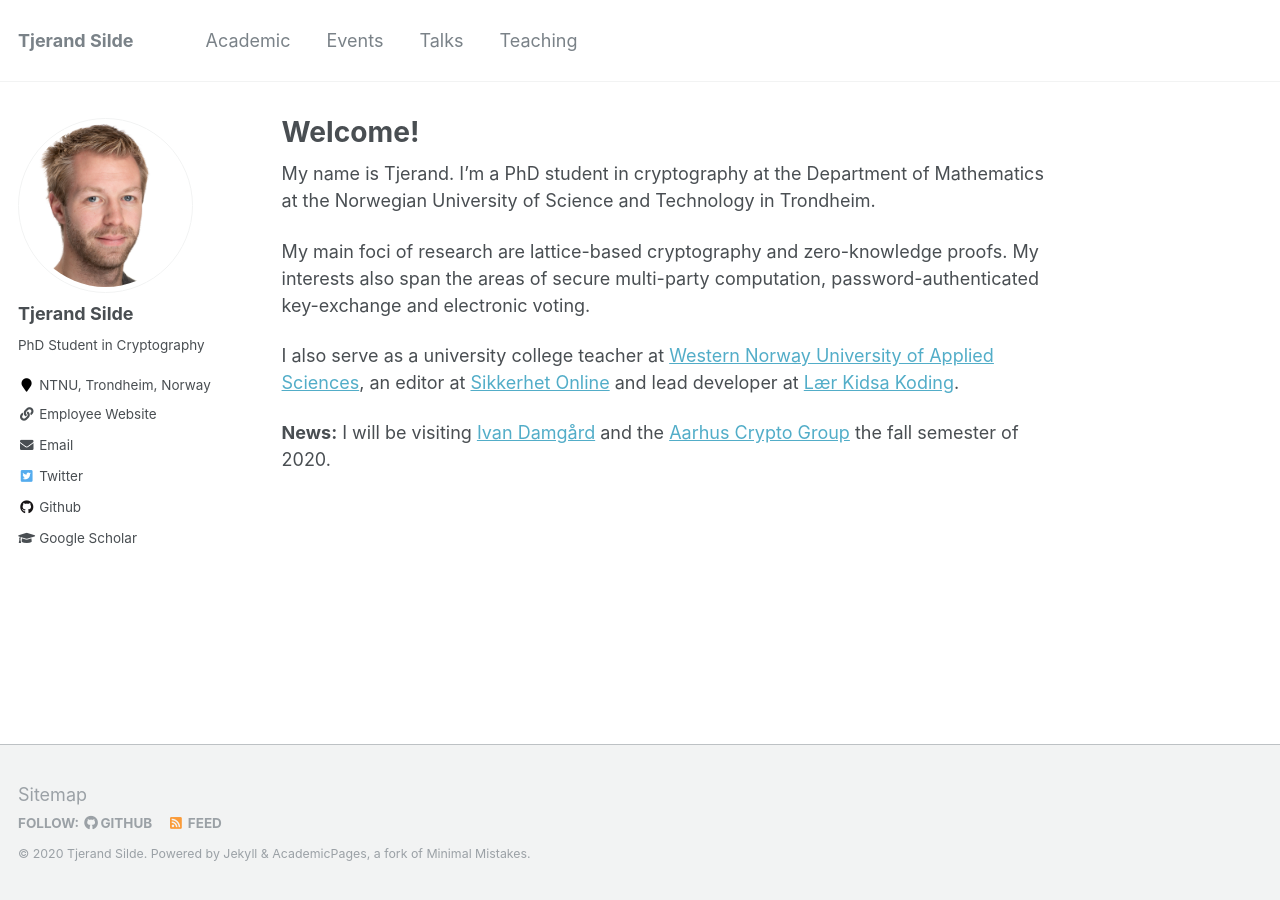
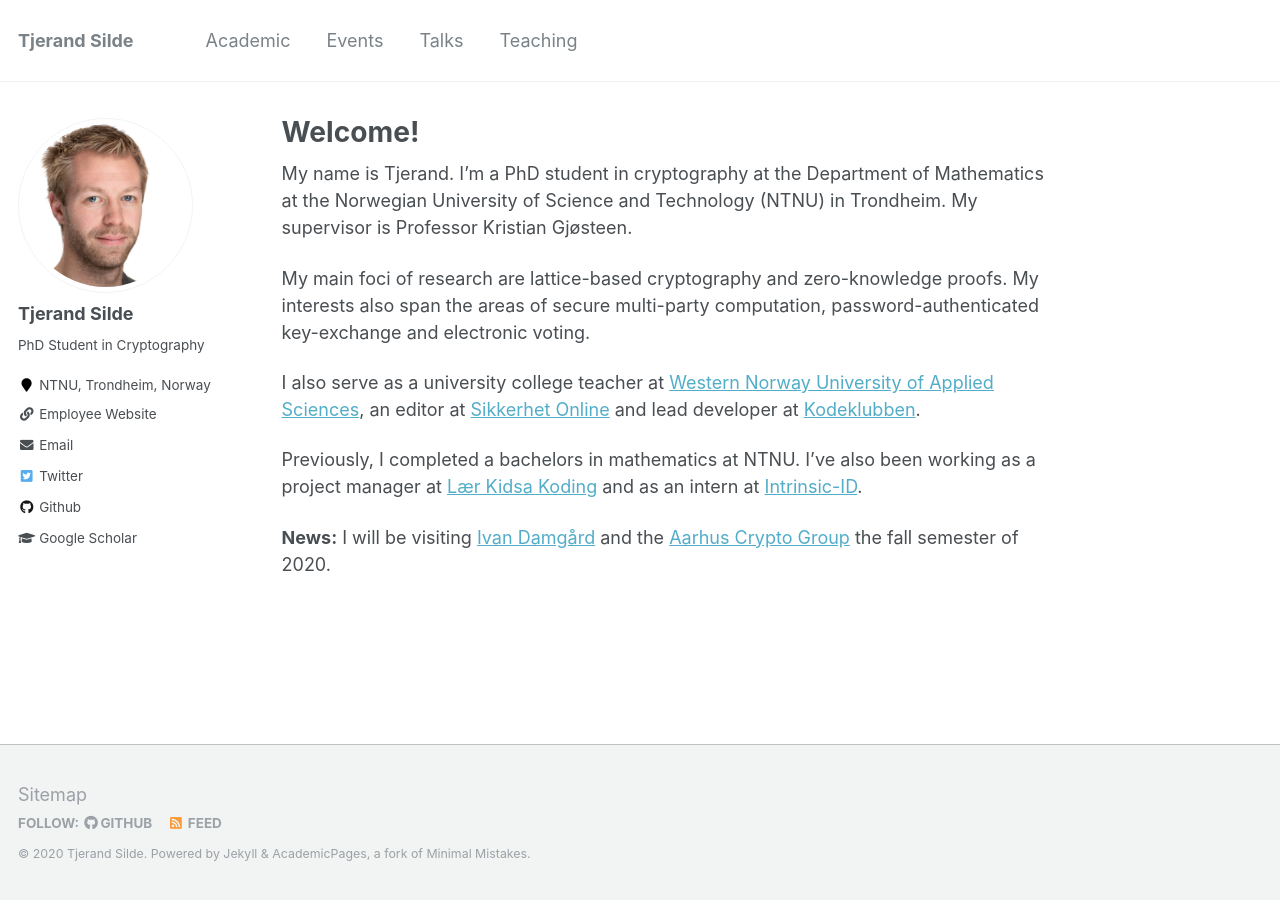
Before and after one commit to tjesi/tjesi.github.io, a Jekyll site: the page built from _pages/about.md, in a window 1280 px wide. Built offline with Jekyll 4.4.1, drawn with Linux system fonts in a browser that asks for light colours.

Commit message:
Update about.md

```diff
--- a/_pages/about.md
+++ b/_pages/about.md
@@ -8,10 +8,12 @@ redirect_from:
   - /about.html
 ---
 
-My name is Tjerand. I’m a PhD student in cryptography at the Department of Mathematics at the Norwegian University of Science and Technology in Trondheim.
+My name is Tjerand. I’m a PhD student in cryptography at the Department of Mathematics at the Norwegian University of Science and Technology (NTNU) in Trondheim. My supervisor is Professor Kristian Gjøsteen.
 
 My main foci of research are lattice-based cryptography and zero-knowledge proofs. My interests also span the areas of secure multi-party computation, password-authenticated key-exchange and electronic voting.
 
- I also serve as a university college teacher at [Western Norway University of Applied Sciences](https://www.hvl.no/en), an editor at [Sikkerhet Online](https://www.sikkerhet.online/author/tjerand-silde) and lead developer at [Lær Kidsa Koding](http://oppgaver.kidsakoder.no).
+ I also serve as a university college teacher at [Western Norway University of Applied Sciences](https://www.hvl.no/en), an editor at [Sikkerhet Online](https://www.sikkerhet.online/author/tjerand-silde) and lead developer at [Kodeklubben](http://oppgaver.kidsakoder.no).
+
+ Previously, I completed a bachelors in mathematics at NTNU. I've also been working as a project manager at [Lær Kidsa Koding](https://www.kidsakoder.no) and as an intern at [Intrinsic-ID](https://www.intrinsic-id.com).
 
  **News:** I will be visiting [Ivan Damgård](https://users-cs.au.dk/~ivan/) and the [Aarhus Crypto Group](https://cs.au.dk/research/cryptography-and-security) the fall semester of 2020.
```
